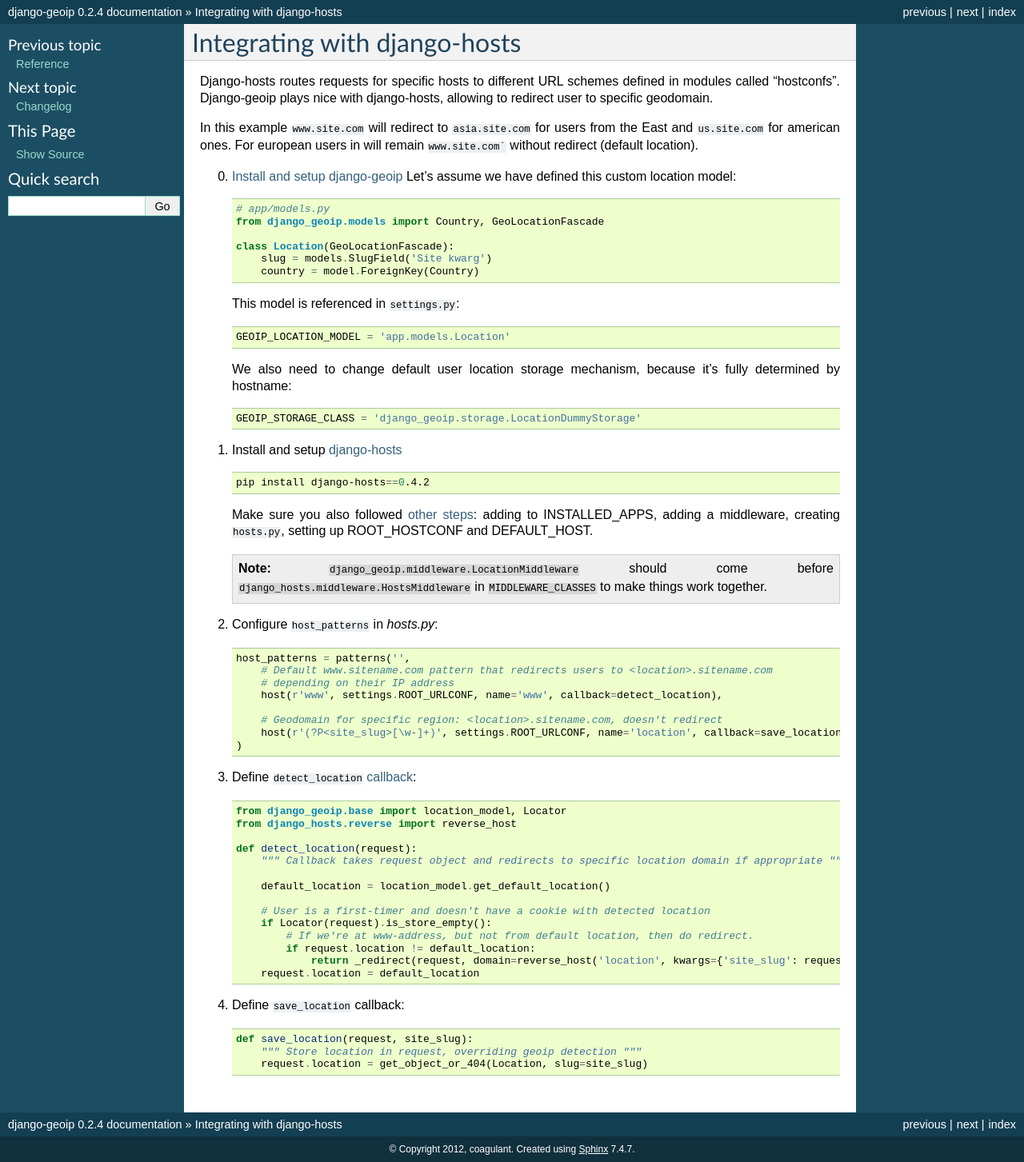
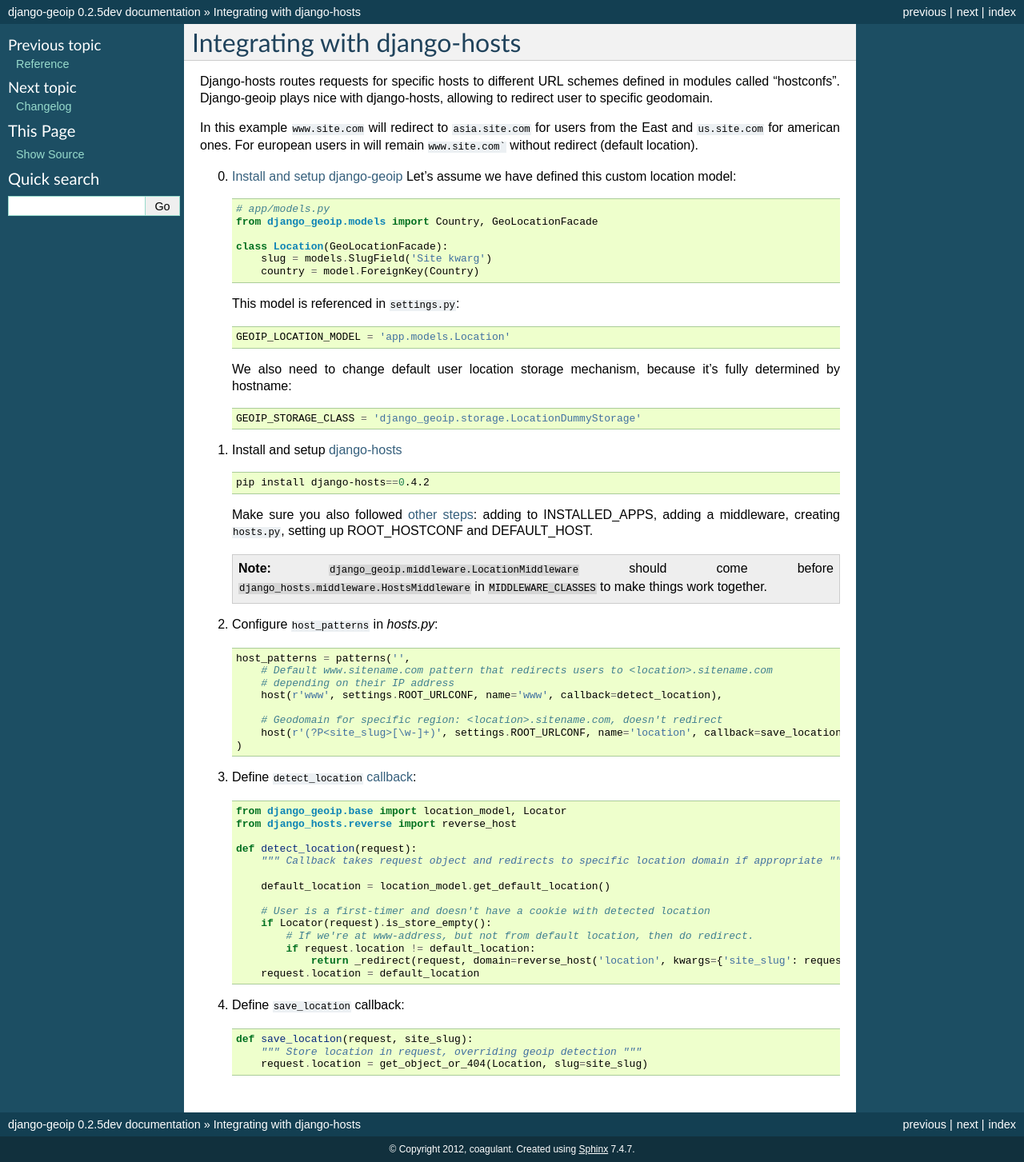
Before and after one commit to futurecolors/django-geoip, a Sphinx documentation site: the page built from docs/djangohosts.rst, in a window 1280 px wide. Shown: the whole page at 80% size. Built offline with Sphinx 7.4.7, drawn with Linux system fonts in a browser that asks for light colours.

Commit message:
Typo in "Fascade" Fixes #18

```diff
--- a/docs/changelog.rst
+++ b/docs/changelog.rst
@@ -1,5 +1,11 @@
 Changelog
 =========
+
+0.2.5dev (2012-04)
+------------------
+
+* ``GeoLocationFascade`` renamed to ``GeoLocationFacade``, old name will work till 0.3
+
 
 0.2.4 (2012-04-15)
 ------------------
--- a/docs/conf.py
+++ b/docs/conf.py
@@ -49,9 +49,9 @@
 # built documents.
 #
 # The short X.Y version.
-version = '0.2.4'
+version = '0.2.5'
 # The full version, including alpha/beta/rc tags.
-release = '0.2.4'
+release = '0.2.5dev'
 
 # The language for content autogenerated by Sphinx. Refer to documentation
 # for a list of supported languages.
--- a/docs/djangohosts.rst
+++ b/docs/djangohosts.rst
@@ -14,9 +14,9 @@
    Let's assume we have defined this custom location model::
 
         # app/models.py
-        from django_geoip.models import Country, GeoLocationFascade
+        from django_geoip.models import Country, GeoLocationFacade
 
-        class Location(GeoLocationFascade):
+        class Location(GeoLocationFacade):
             slug = models.SlugField('Site kwarg')
             country = model.ForeignKey(Country)
 
--- a/docs/installation.rst
+++ b/docs/installation.rst
@@ -48,7 +48,7 @@
         ...
     )
 
-* Provide a custom :ref:`location model <location_model>` (inherited from ``django_geoip.models.GeoLocationFascade``)
+* Provide a custom :ref:`location model <location_model>` (inherited from ``django_geoip.models.GeoLocationFacade``)
 
 * Specify this model in :ref:`settings`::
 
--- a/docs/reference.rst
+++ b/docs/reference.rst
@@ -3,11 +3,11 @@
 
 This section comtains documentation to module internals, useful for ``django-geoip`` developers.
 
-GeoLocationFascade
+GeoLocationFacade
 ~~~~~~~~~~~~~~~~~~
 
 .. automodule:: django_geoip.models
-   :members: GeoLocationFascade
+   :members: GeoLocationFacade
 
 Locator
 ~~~~~~~
--- a/docs/usage.rst
+++ b/docs/usage.rst
@@ -72,7 +72,7 @@
 Creating custom location model
 ~~~~~~~~~~~~~~~~~~~~~~~~~~~~~~
 
-Create a django model, that inherits from ``django_geoip.models.GeoLocationFascade``.
+Create a django model, that inherits from ``django_geoip.models.GeoLocationFacade``.
 It might be a `proxy model`_ that doesn't require a separate database table, but it
 might be handy in many cases.
 
@@ -99,9 +99,9 @@
 Example of custom location model
 ~~~~~~~~~~~~~~~~~~~~~~~~~~~~~~~~
 
-Very basic implementation of ``GeoLocationFascade`` for demonstration purpose::
+Very basic implementation of ``GeoLocationFacade`` for demonstration purpose::
 
-    class MyCustomLocation(GeoLocationFascade):
+    class MyCustomLocation(GeoLocationFacade):
         """ Location is almost equivalent of geographic City.
             Major difference is that only locations
             from this model are returned by high-level API, so you can
--- a/setup.py
+++ b/setup.py
@@ -14,11 +14,11 @@
 
 setup(
     name='django-geoip',
-    version='0.2.4',
+    version='0.2.5dev',
     author='Ilya Baryshev',
     author_email='baryshev@gmail.com',
     packages=find_packages(exclude=("tests")),
-    url='https://github.com/coagulant/django-geoip',
+    url='https://github.com/futurecolors/django-geoip',
     license='MIT',
     description="App to figure out where your visitors are from by their IP address.",
     long_description=read(path.join(path.dirname(__file__), 'README.rst')),
```
Also changed, not shown: 4 other files.
